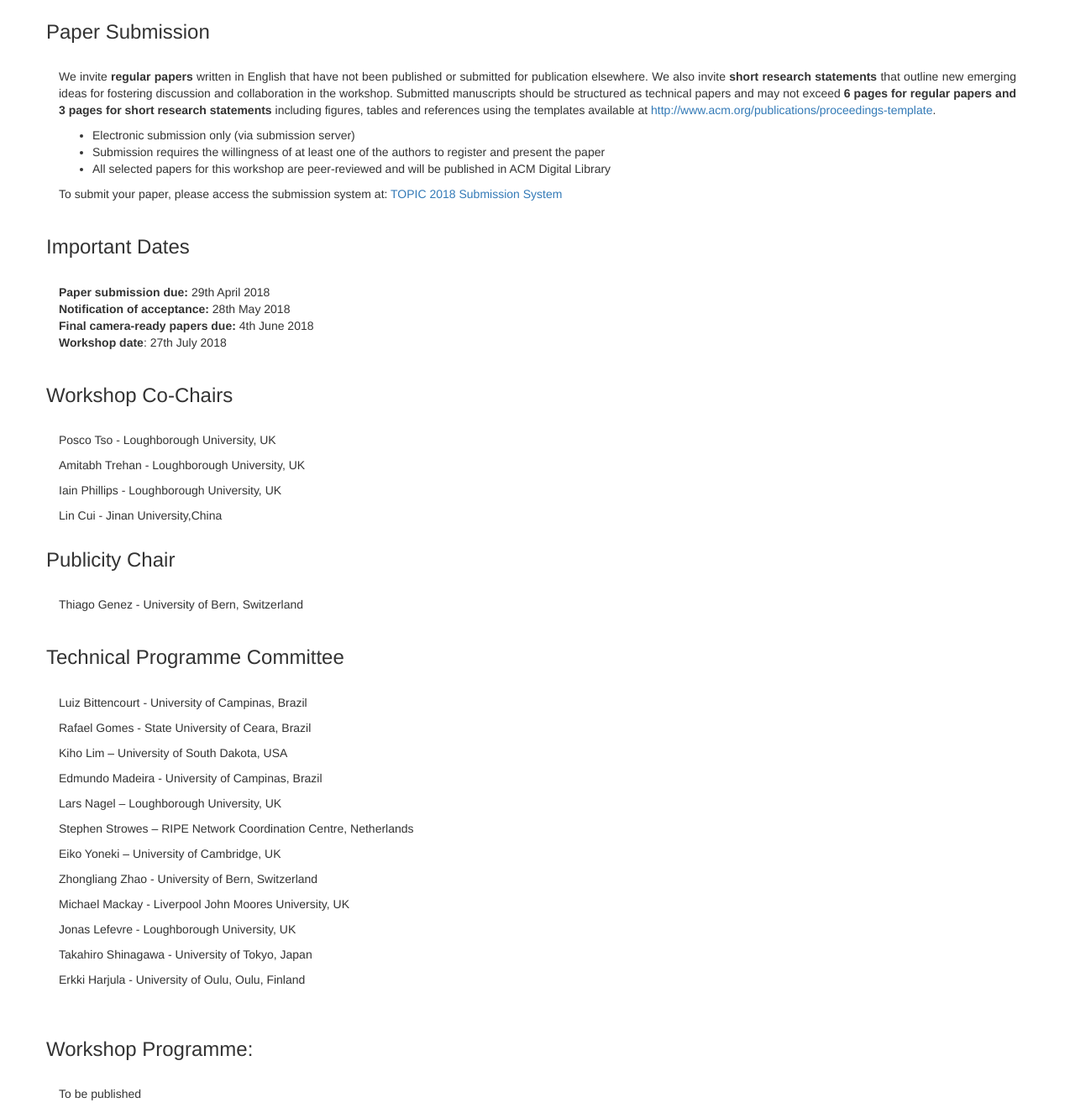
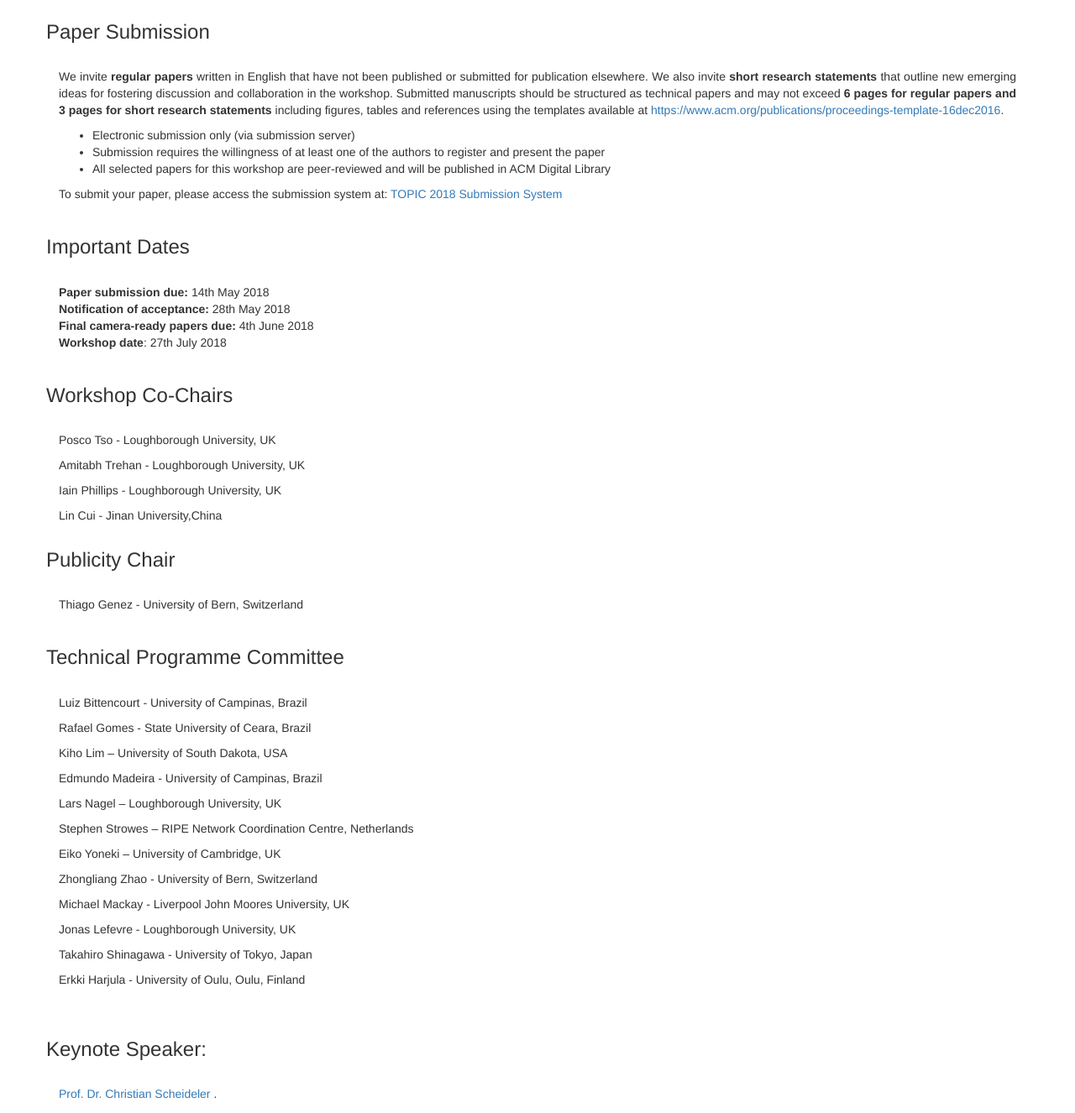
Before and after one commit to SynNetSys/topic2018, a plain HTML site: page index.html in a window 1280 px wide. Shown: the part 1140-2466 px from the top of the page at 84% size. Drawn offline with nearby package versions, Linux system fonts and the light colour scheme.

Commit message:
updated submission template, extended the deadline and added keynote speaker

```diff
--- a/index.html
+++ b/index.html
@@ -102,7 +102,7 @@ Relevant topics include but are not limited to:
 
 
 		<p class="text-justify">
-We invite <strong>regular papers</strong> written in English that have not been published or submitted for publication elsewhere. We also invite <strong>short research statements</strong> that outline new emerging ideas for fostering discussion and collaboration in the workshop. Submitted manuscripts should be structured as technical papers and may not exceed <strong>6 pages for regular papers and 3 pages for short research statements </strong>including figures, tables and references using the templates available at <a href="http://www.acm.org/publications/proceedings-template" target="_blank">http://www.acm.org/publications/proceedings-template</a>.
+We invite <strong>regular papers</strong> written in English that have not been published or submitted for publication elsewhere. We also invite <strong>short research statements</strong> that outline new emerging ideas for fostering discussion and collaboration in the workshop. Submitted manuscripts should be structured as technical papers and may not exceed <strong>6 pages for regular papers and 3 pages for short research statements </strong>including figures, tables and references using the templates available at <a href="https://www.acm.org/publications/proceedings-template-16dec2016" target="_blank">https://www.acm.org/publications/proceedings-template-16dec2016</a>.
 		</p>
 
                 <ul>
@@ -121,7 +121,7 @@ We invite <strong>regular papers</strong> written in English that have not been
             <h3>Important Dates</h3>
             <div class="col-md-12">
                 <p>
-                    <strong>Paper submission due: </strong> 29th April 2018<br/>
+                    <strong>Paper submission due: </strong> 14th May 2018<br/>
                     <strong> Notification of acceptance: </strong> 28th May 2018 <br/>
                     <strong>Final camera-ready papers due: </strong> 4th June 2018 <br/>
                 <b>Workshop date</b>: 27th July 2018 <br/> </p>
@@ -183,6 +183,11 @@ We invite <strong>regular papers</strong> written in English that have not been
 
 	<!--WORKSHOP SCHEDULE -->
 	<div class="row" id="schedule">
+		<br>
+		<h3>Keynote Speaker: </h3>
+        <div class="col-md-12">
+                <p> <a href="http://www.uni-paderborn.de/en/person/20792/" target="_blank">Prof. Dr. Christian Scheideler </a>.</p>
+        </div>
 		<br>
 		<h3>Workshop Programme: </h3>
         <div class="col-md-12">
```
